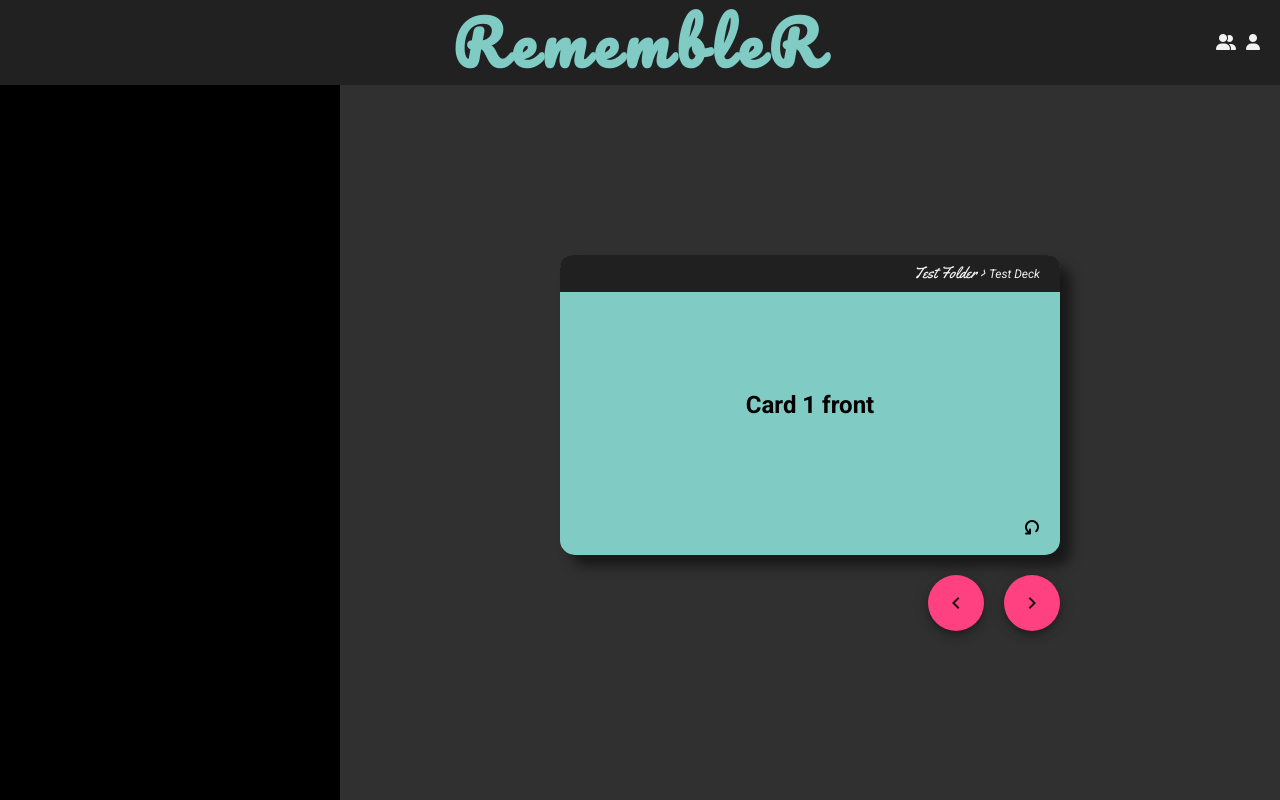
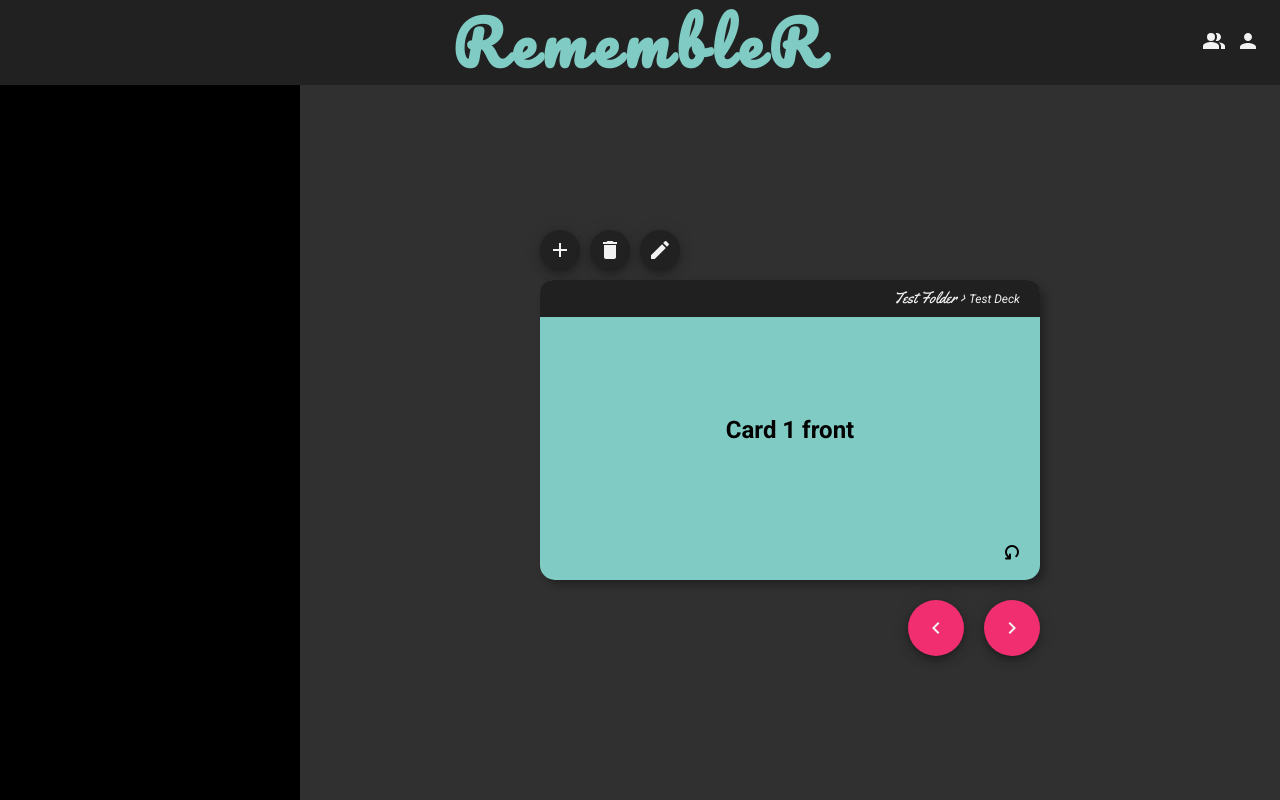
Before and after one commit to dmjusto/rememblerWeb, a React (Create React App) app: page / in a window 1280 px wide. Built offline with nearby package versions, Linux system fonts and the light colour scheme.

Commit message:
add edit buttons to deckDisplay and styling

```diff
--- a/src/card.css
+++ b/src/card.css
@@ -7,7 +7,7 @@
     justify-content: center;
     align-items: center;
     position: relative;
-    box-shadow: 11px 11px 12px rgba(0, 0, 0, 0.5);
+    box-shadow: 5px 5px 8px rgba(0, 0, 0, 0.3);
 }
 
 .card i{
--- a/src/card.jsx
+++ b/src/card.jsx
@@ -9,29 +9,16 @@ export default class card extends Component {
         parentDeck: 'test deck'
     }
 
-    constructor(props){
-        super(props);
-        this.state = {
-            isFront: true
-        }
-
-        this.handleClick = this.handleClick.bind(this);
-    }
-
-    handleClick(evt){
-        const flipFace = !this.state.isFront;
-        this.setState({isFront:flipFace})
-    }
-
     render() {
+        const {facingForward, handleClick} = this.props;
         return (
             <div className='card'>
-                {this.state.isFront ? <h2>{this.props.frontContent}</h2> : <h2>{this.props.backContent}</h2> }
+                {facingForward ? <h2>{this.props.frontContent}</h2> : <h2>{this.props.backContent}</h2> }
                 <div className="cardHeader">
                     <span className='headerText parentFolder'>{this.props.parentFolder} {" > "}</span>
                     <span className='headerText parentDeck'><em>{this.props.parentDeck}</em></span>
                 </div>
-                <i className="fas fa-undo" onClick={this.handleClick}></i>
+                <i className="fas fa-undo" onClick={handleClick}></i>
             </div>
         )
     }
--- a/src/deckDisplay.css
+++ b/src/deckDisplay.css
@@ -8,6 +8,26 @@
 }
 
 #deckNavigation .btn{
-    background-color: #FF4081;
+    background-color: #f12f70;
     margin: 20px 0 0 20px;
+    /* box-shadow: 8px 8px 12px rgba(0, 0, 0, 0.5); */
 }
+
+#deckNavigation .btn:hover{
+    background-color: #f02065;
+}
+
+#deckNavigation .btn:active, .deckDisplay .btn:active{
+    box-shadow: none;
+}
+
+.deckDisplay .btn{
+    background-color: #212121;
+    color: #F2F2F2;
+    /* box-shadow: 8px 8px 12px rgba(0, 0, 0, 0.5); */
+    margin: 0 10px 10px 0;
+}
+
+.deckDisplay .btn:hover{
+    background-color: #353535;
+}
--- a/src/deckDisplay.jsx
+++ b/src/deckDisplay.jsx
@@ -2,6 +2,11 @@ import React, { Component } from 'react';
 import Fab from '@material-ui/core/Fab';
 import NavigateNextIcon from '@material-ui/icons/NavigateNext';
 import NavigateBeforeIcon from '@material-ui/icons/NavigateBefore';
+import AddIcon from '@material-ui/icons/Add';
+import DeleteIcon from '@material-ui/icons/Delete';
+import EditIcon from '@material-ui/icons/Edit';
+import Tooltip from '@material-ui/core/Tooltip';
+import Zoom from '@material-ui/core/Zoom';
 import Card from './card';
 import './deckDisplay.css';
 
@@ -15,38 +20,59 @@ export default class deckDisplay extends Component {
                 {frontContent: 'Card 3 front', backContent: 'Card 3 back'}
             ],
             discard: [],
-            cardIndex: 0
+            cardIndex: 0,
+            facingForward: true,
         }
 
         this.handleNext = this.handleNext.bind(this);
         this.handlePrev = this.handlePrev.bind(this);
+        this.flipCard = this.flipCard.bind(this);
     }
 
     handlePrev(){
         const currIndex = this.state.cardIndex;
         let prevIndex = currIndex - 1;
         if(prevIndex < 0) prevIndex = this.state.cards.length - 1;
-        this.setState({cardIndex: prevIndex});
+        this.setState({cardIndex: prevIndex, facingForward: true});
     }
 
     handleNext(){
         const currIndex = this.state.cardIndex;
         const nextIndex = (currIndex + 1) % this.state.cards.length;
-        this.setState({cardIndex: nextIndex});
+        this.setState({cardIndex: nextIndex, facingForward: true});
+    }
+
+    flipCard(){
+        this.setState(state => ({
+            facingForward: !state.facingForward
+        }))
     }
 
     render() {
-        const {cards, cardIndex} = this.state;
+        const {cards, cardIndex, facingForward} = this.state;
         let cardContent = cards[cardIndex];
         return (
             <div className='deckDisplay'>
-                <Card {...cardContent}/>
+                <div className="cardContent-edit">
+                    <Tooltip title='add flashcard' placement='top-start' arrow TransitionComponent={Zoom}>
+                        <Fab className='btn' size='small' disableRipple='true'><AddIcon/></Fab>
+                    </Tooltip>
+                    <Tooltip title='delete flashcard' placement='top-start' arrow TransitionComponent={Zoom}>
+                        <Fab className='btn' size='small' disableRipple='true'><DeleteIcon/></Fab>
+                    </Tooltip>
+                    <Tooltip title='edit flashcard' placement='top-start' arrow TransitionComponent={Zoom}>
+                        <Fab className='btn' size='small' disableRipple='true'><EditIcon/></Fab>
+                    </Tooltip>
+                </div>
+
+                <Card {...cardContent} facingForward={facingForward} handleClick={this.flipCard}/>
+
                 <div id="deckNavigation">
-                    <Fab className='btn' aria-label='previous flashcard' onClick={this.handlePrev}>
+                    <Fab className='btn' aria-label='previous flashcard' disableRipple='true' onClick={this.handlePrev}>
                         <NavigateBeforeIcon/>
                     </Fab>
 
-                    <Fab className='btn' aria-label="next flashcard" onClick={this.handleNext}>
+                    <Fab className='btn' aria-label="next flashcard" disableRipple='true' onClick={this.handleNext}>
                         <NavigateNextIcon />
                     </Fab>
                 </div>
--- a/src/navBar.css
+++ b/src/navBar.css
@@ -14,7 +14,6 @@
     margin: 0;
     color: #80CBC4;
     line-height: 85px;
-    /* text-align: center; */
 }
 
 #navBar-icons{
@@ -25,10 +24,10 @@
     right: 0;
 }
 
-#navBar-icons i{
+#navBar-icons .icon{
     margin-left: 10px;
 }
 
-#navBar-icons i:hover{
+#navBar-icons .icon:hover{
     cursor: pointer;
 }
--- a/src/navBar.jsx
+++ b/src/navBar.jsx
@@ -1,5 +1,7 @@
 import React, { Component } from 'react';
 import './navBar.css';
+import PersonIcon from '@material-ui/icons/Person';
+import PeopleAltIcon from '@material-ui/icons/PeopleAlt';
 
 export default class navBar extends Component {
     render() {
@@ -7,8 +9,8 @@ export default class navBar extends Component {
             <header className='navBar'>
                 <h1>RemembleR</h1>
                 <div id="navBar-icons">
-                    <i className="fas fa-user-friends"></i>
-                    <i className="fas fa-user"></i>
+                    <PeopleAltIcon className='icon'/>
+                    <PersonIcon className='icon'/>
                 </div>
             </header>
         )
--- a/src/sideBar.css
+++ b/src/sideBar.css
@@ -1,6 +1,6 @@
 .sideBar{
     background-color: #000000;
-    width: 340px;
+    width: 300px;
     height: 100vh;
     margin-top: -85px;
 }
```
